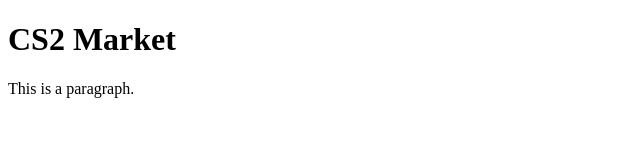
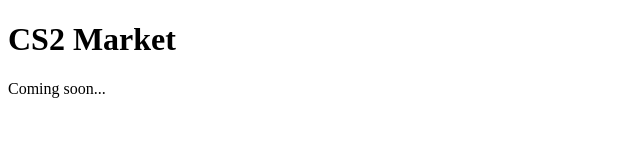
Before and after one commit to ujkeribalint/test, a plain HTML site: page index.html in a window 1280 px wide. Shown: the full height of the page, 0-640 px from the left. Drawn offline with Linux system fonts and the light colour scheme.

Commit message:
Update index.html

```diff
--- a/index.html
+++ b/index.html
@@ -6,7 +6,7 @@
 <body>
 
 <h1>CS2 Market</h1>
-<p>This is a paragraph.</p>
+<p>Coming soon...</p>
 
 </body>
 </html>
```
